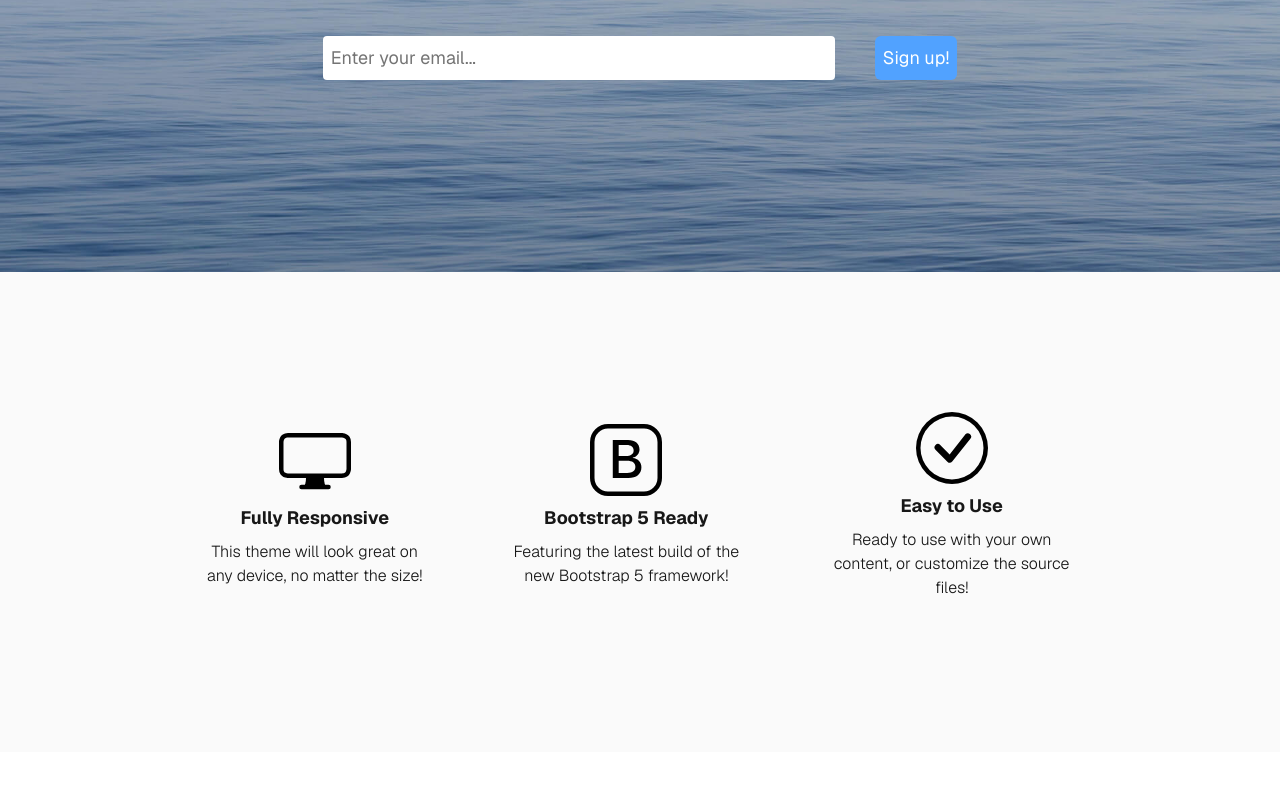
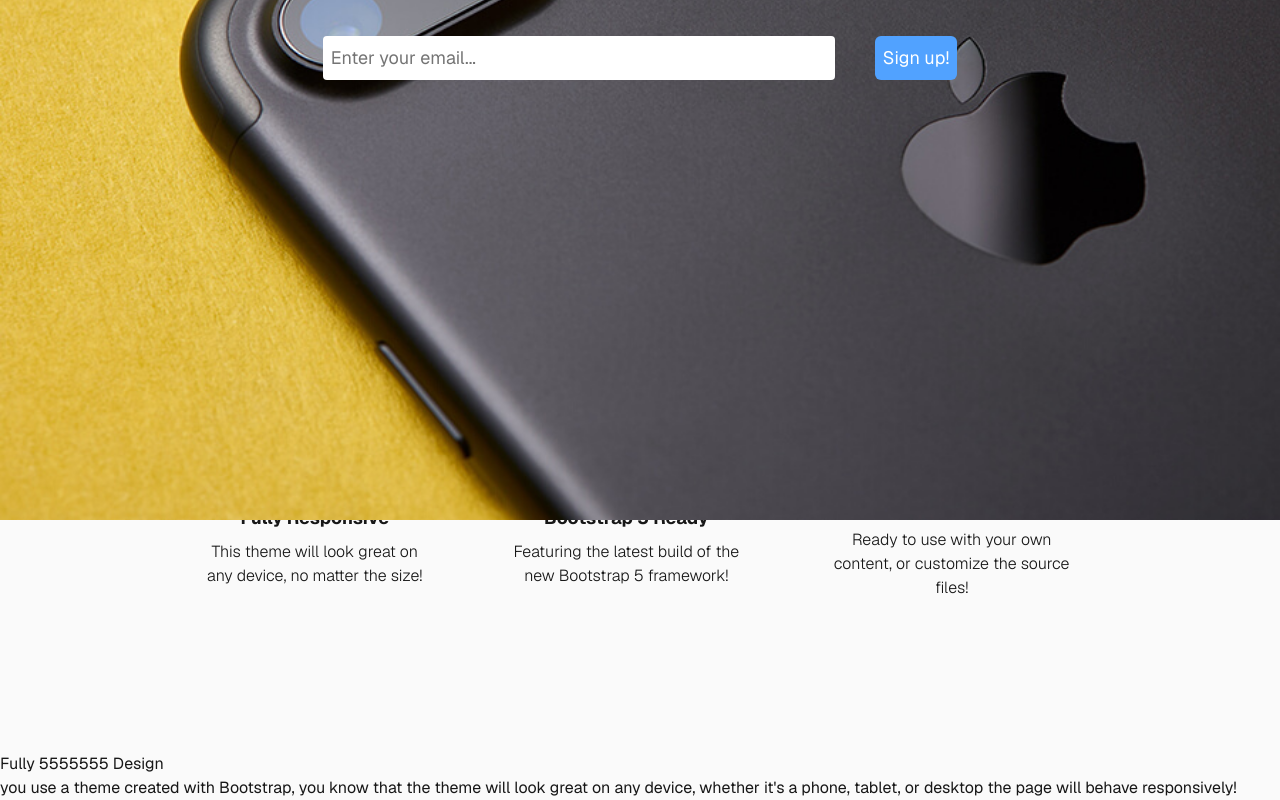
Before and after one commit to Jas-creator-31/bootstrap-studio-landing-page, a Next.js app: page / in a window 1280 px wide. Shown: the part 280-1080 px from the top of the page. Before the commit the page ends 1032 px from the top, so only its background shows below. Built offline with nearby package versions, Linux system fonts and the light colour scheme.

Commit message:
feat: basic scaliton of Main

```diff
--- /dev/null
+++ b/src/app/components/Main.tsx
@@ -0,0 +1,18 @@
+import cn from '@/app/utils/cn'
+import MainSection from '@/app/components/MainSection'
+import bgShowcase1 from '@/assets/bg-showcase-1.jpg'
+
+export default function Main() {
+
+  const section1 = {
+    image: bgShowcase1,
+    heading: 'Fully 5555555 Design',
+    paragraph: "you use a theme created with Bootstrap, you know that the theme will look great on any device, whether it's a phone, tablet, or desktop the page will behave responsively!",
+  }
+
+  return (
+    <main>
+      <MainSection image={section1.image} heading={section1.heading} paragraph={section1.paragraph} />
+    </main>
+  )
+}
--- /dev/null
+++ b/src/app/components/MainSection.tsx
@@ -0,0 +1,27 @@
+import { cn } from '@/app/utils/cn'
+import Image, { StaticImageData } from 'next/image'
+
+interface MainSectionProps {
+  image: StaticImageData,
+  heading: string,
+  paragraph: string,
+}
+
+export default function MainSection({image, heading, paragraph}: MainSectionProps) {
+  return (
+    <section>
+      <div>
+        <Image
+          src={image}
+          fill
+          alt="section image"
+          loading='eager'
+        />
+      </div>
+      <div>
+        <h1>{heading}</h1>
+        <p>{paragraph}</p>
+      </div>
+    </section>
+  )
+}
--- a/src/app/page.tsx
+++ b/src/app/page.tsx
@@ -2,6 +2,7 @@ import { cn } from "./utils/cn";
 import Navbar from "./components/Navbar";
 import Header from "./components/Header";
 import PreviewMain from "./components/PreviewMain";
+import Main from "./components/Main";
 
 export default function Home() {
   return (
@@ -12,7 +13,8 @@ export default function Home() {
       )}>
       <Navbar />
       <Header />
-      <PreviewMain/>
+      <PreviewMain />
+      <Main />
     </div>
   );
 }
```
